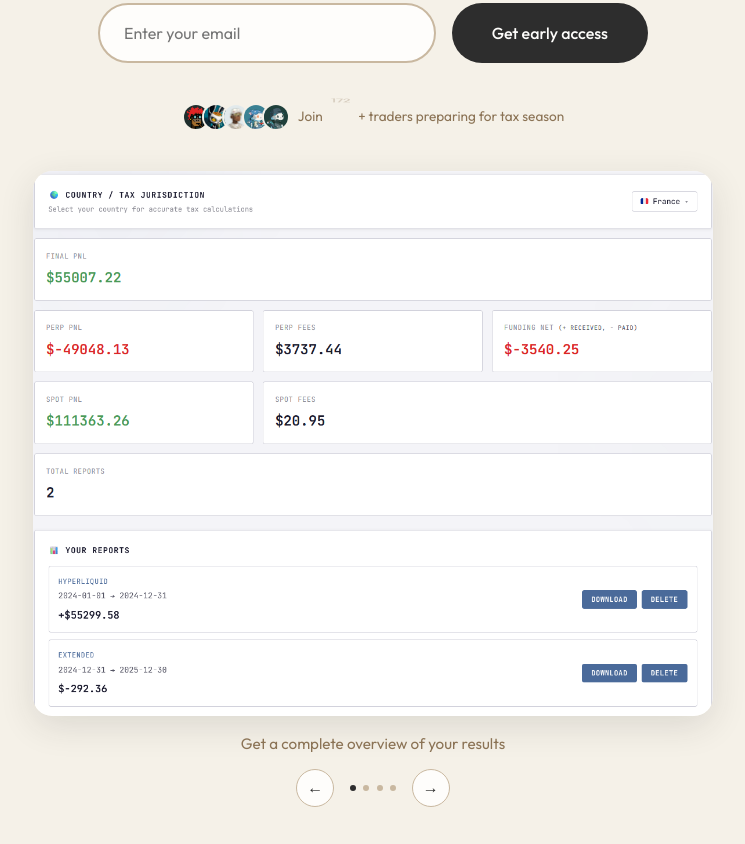
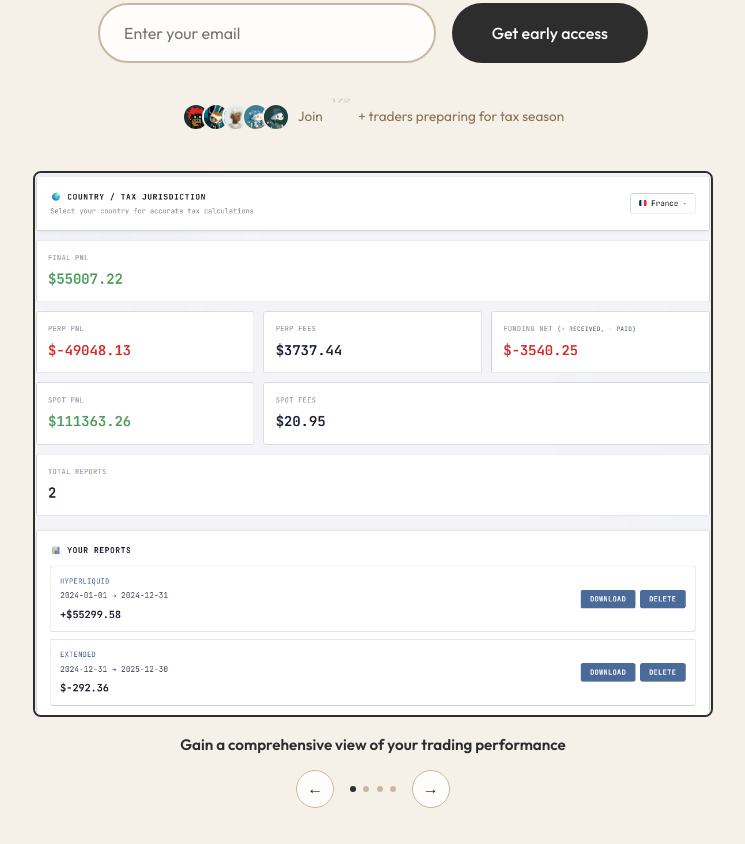
Before and after one commit to taillecrayon035-wq/landing-page-fyrmify, a website: page index.html in a window 1280 px wide. Shown: the part 376-1220 px from the top of the page, without its empty margins (267-1012 px from the left). Drawn offline with Linux system fonts and the light colour scheme.

Commit message:
Carousel: black border, bold caption, formal English

```diff
--- a/index.html
+++ b/index.html
@@ -198,9 +198,10 @@
         }
 
         .carousel-image-wrap {
-            border-radius: 1.2rem;
+            border: 2px solid var(--charcoal);
+            border-radius: 0.5rem;
             overflow: hidden;
-            box-shadow: 0 10px 35px rgba(45,45,45,0.12);
+            line-height: 0;
         }
 
         .carousel-track { overflow: hidden; }
@@ -217,8 +218,8 @@
         .carousel-caption {
             margin-top: 1rem;
             font-size: 0.95rem;
-            color: var(--earth);
-            font-weight: 400;
+            color: var(--charcoal);
+            font-weight: 600;
             text-align: center;
         }
 
@@ -366,7 +367,7 @@
                         </div>
                     </div>
                 </div>
-                <p class="carousel-caption" id="carouselCaption">Get a complete overview of your results</p>
+                <p class="carousel-caption" id="carouselCaption">Gain a comprehensive view of your trading performance</p>
                 <div class="carousel-nav">
                     <button class="carousel-btn" id="carouselPrev">&#8592;</button>
                     <div class="carousel-dots">
@@ -460,10 +461,10 @@
 
         // Carousel
         const captions = [
-            "Get a complete overview of your results",
-            "See what you need to declare in your country in just 2 clicks",
-            "Track your airdrop points in real time",
-            "Share your results with friends"
+            "Gain a comprehensive view of your trading performance",
+            "Identify your tax obligations in your jurisdiction in two clicks",
+            "Monitor your airdrop points balance in real time",
+            "Export and share your full report with your accountant"
         ];
         let currentSlide = 0;
         const slides = document.getElementById('carouselSlides');
```
